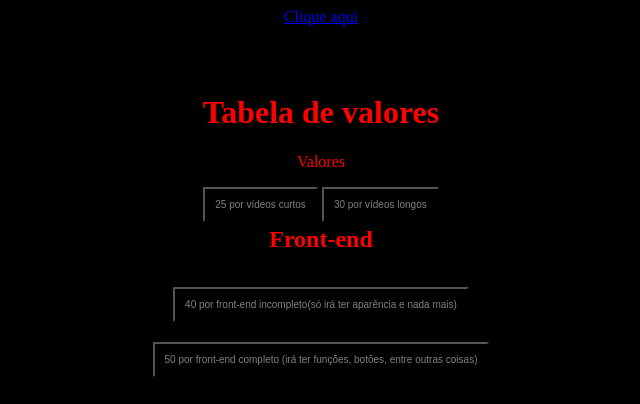
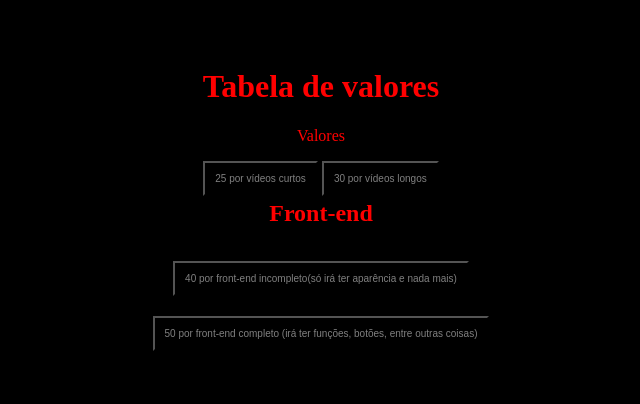
Before and after one commit to NatsukiEditor/Tabela-de-valores, a plain HTML site: page index.html in a window 1280 px wide. Shown: the whole page, without its empty margins (319-959 px from the left). Drawn offline with Linux system fonts and the light colour scheme.

Commit message:
Atualizar git hub

```diff
--- a/index.html
+++ b/index.html
@@ -14,7 +14,7 @@
 
  <body>
 
- <a href="index.html">Clique aqui</a>
+ <a href="index.html"></a>
 
  <div class="programação">
 
```
